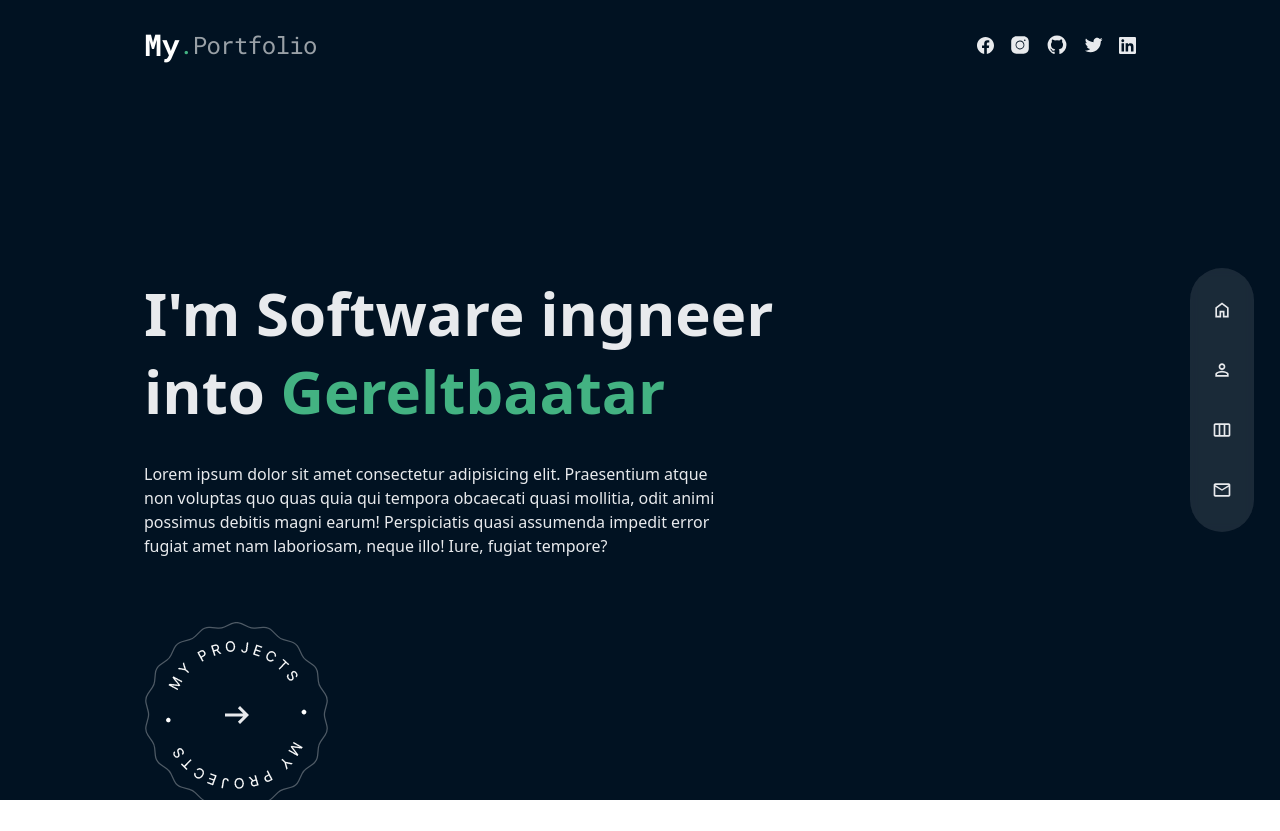
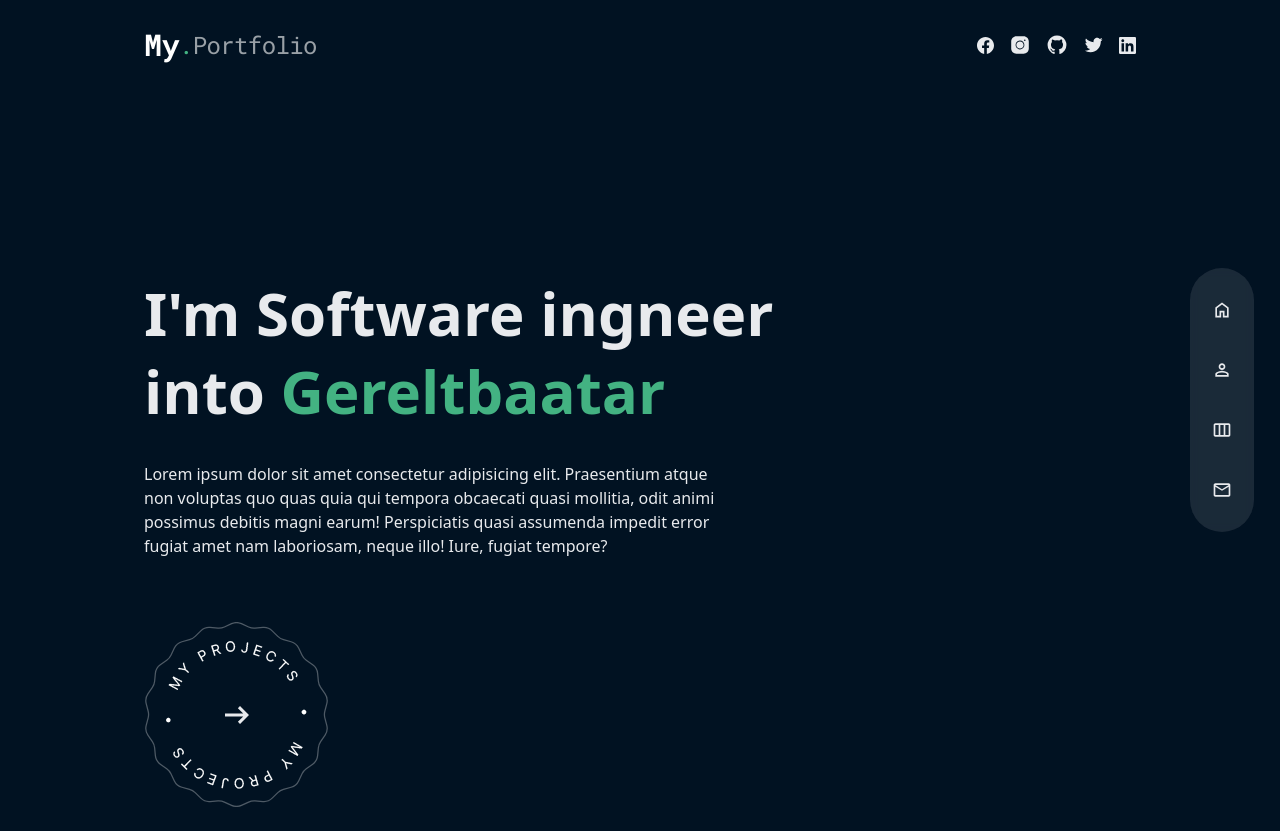
Before and after one commit to gereltbaatar/Gerelt_Portfolio_1, a Next.js app: page / in a window 1280 px wide. Built offline with nearby package versions, Linux system fonts and the light colour scheme.

Commit message:
zash gej uxsen

```diff
--- a/src/components/pages/AboutPage.jsx
+++ b/src/components/pages/AboutPage.jsx
@@ -55,7 +55,7 @@ const aboutData = [
 const AboutPage = () => {
   const [index, setIndex] = useState(0);
   return (
-    <main className="text-white">
+    <main className="bg-[#011222] text-white">
       <MainLayout>
         <main className="px-4 xl:px-16  py-0 md:py-44 text-center xl:text-left">
           <div>
--- a/src/components/pages/HomePage.jsx
+++ b/src/components/pages/HomePage.jsx
@@ -6,7 +6,7 @@ import { fadeIn } from "../../../variants";
 const HomePage = () => {
   return (
     <MainLayout>
-      <main className="px-4 xl:px-16  mt-16">
+      <main className="bg-[#011222] px-4 xl:px-16  mt-16">
         <div className="text-[#e8eaed]">
           <div className="container lg:px-20 px-0 py-6 mx-auto">
             <div className="max-w-[1200px] h-full ">
--- a/src/pages/index.jsx
+++ b/src/pages/index.jsx
@@ -2,7 +2,7 @@ import HomePage from "@/components/pages/HomePage";
 
 export default function Home() {
   return (
-    <main className="w-screen h-screen bg-[#011222]">
+    <main className="h-full bg-[#011222]">
       <HomePage />
     </main>
   );
```
